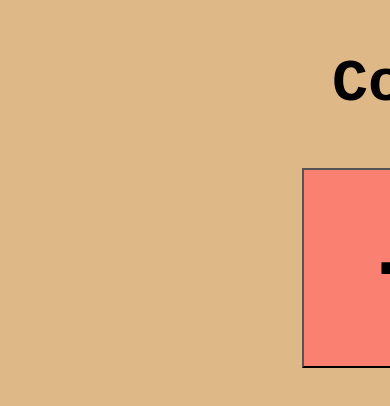
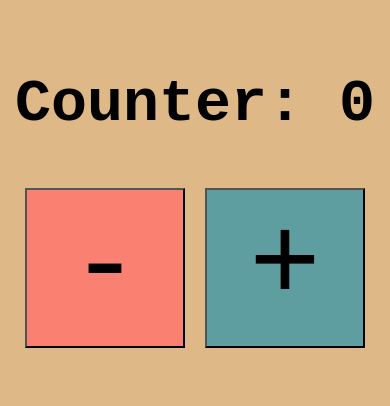
Before and after one commit to Jmartimus/reduxCounter, a React (Create React App) app: page / in a window 390 px wide. Shown: the part 228-634 px from the top of the page. Built offline with nearby package versions, Linux system fonts and the light colour scheme.

Commit message:
media queries

```diff
--- a/public/index.html
+++ b/public/index.html
@@ -24,7 +24,8 @@
       work correctly both with client-side routing and a non-root public URL.
       Learn how to configure a non-root public URL by running `npm run build`.
     -->
-    <title>React App</title>
+    <title>reduxcounter</title>
+    <meta content="width=device-width, initial-scale=1" name="viewport" />
   </head>
   <body>
     <noscript>You need to enable JavaScript to run this app.</noscript>
--- a/src/App.css
+++ b/src/App.css
@@ -6,10 +6,18 @@
   font-family: monospace;
 }
 
+@media screen and (max-width: 415px) {
+  .btn, #incrementButton, #decrementButton {
+    width: 160px;
+    height: 160px;
+    font-size: 120px;
+  }
+}
+
 .background {
   background-color: #deb887;
-  min-height: 100%;
-  min-width: 1024px;
+  min-height: 100vh;
+  min-width: 100vw;
   width: 100%;
   height: auto;
   position: fixed;
--- a/src/App.scss
+++ b/src/App.scss
@@ -1,14 +1,21 @@
+$phone: 415px;
+
 .btn {
   width: 200px;
   height: 200px;
   margin: 10px;
   font-size: 150px;
-  font-family: monospace;}
+  font-family: monospace;
+  @media screen and (max-width: $phone){
+    width: 160px;
+  height: 160px;
+font-size: 120px;}
+  }
 
 .background {
 background-color:#deb887;
- min-height: 100%;
-  min-width: 1024px;
+ min-height: 100vh;
+  min-width: 100vw;
   width: 100%;
   height: auto;
   position: fixed;
@@ -18,6 +25,7 @@ background-color:#deb887;
   justify-content: center;
   align-items: center;
   flex-direction: column;
+
 }
 
 #counter {
@@ -32,6 +40,7 @@ background-color:#deb887;
     background-color: lightcyan;
   }
 
+
 }
 
 #decrementButton {
```
Also changed, not shown: 1 other file (tests, documents, lock files or other folders).
